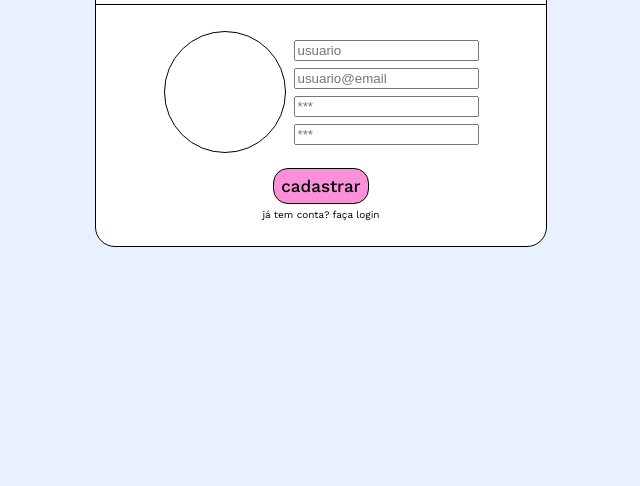
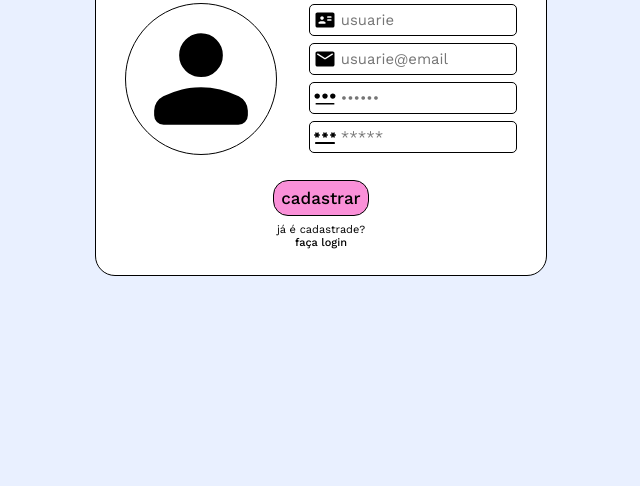
Before and after one commit to mikki-unix/under-construction, a website: page public/cadastro.html in a window 1280 px wide. Shown: the part 314-800 px from the top of the page, without its empty margins (319-959 px from the left). Drawn offline with nearby package versions, Linux system fonts and the light colour scheme.

Commit message:
Cadastro
A tela de cadastro foi totalmente estilizada:

* Segui o padrão que já tinha, adicionando ícones aos inputs.
* Foram editas e adicionadas linhas ao main.css para comportar as decições gerais de design
* Baixei ícones do Google Fonts e já deixei algunss no diretório para utlizar em outras partes.
* Usei um ícone de pessoa para quando não for enviado nenhum arquivo de imagem. Ele também será utilizado em outros espaços
* Quando estava testando a div de erro, percebi que era melhor trocar para uma span. Sendo assim, a seleção do cadastro.js e a saída dos erros de login teve que ser alterada também.

```diff
--- a/public/assets/js/cadastro.js
+++ b/public/assets/js/cadastro.js
@@ -22,7 +22,7 @@ function cadastrarUsuario() {
   const senha = input_senha.value;
   const confirmarSenha = input_confirmar_senha.value;
 
-  const elemento = document.getElementById('div_erro')
+  const elemento = document.getElementById('span_erro')
 
   if (algumErro([usuario, email, senha, confirmarSenha], elemento)) {
     return
--- a/public/assets/js/erroslogin.js
+++ b/public/assets/js/erroslogin.js
@@ -12,7 +12,7 @@ function algumErro(campos = [], elemento, operacao = '') {
 
 function determinarErro(campos = [], operacao = 'cadastro') {
     if (algumCampoVazio(campos)) {
-        return '<p>preencha todos os campos</p>'
+        return 'preencha todos os campos'
 
     } else if (operacao == 'cadastro') {
         const usuario = campos[0]
@@ -20,9 +20,9 @@ function determinarErro(campos = [], operacao = 'cadastro') {
         const senhas = [campos[2], campos[3]]
 
         if (usuarioEhCurto(usuario)) {
-            return '<p>usuário muito curto</p>'
+            return 'usuário muito curto'
         } else if (emailEhInvalido(email)) {
-            return '<p>e-mail inválido</p>'
+            return 'e-mail inválido'
         } else if (algumaSenhaInvalida(senhas)) {
             return
         }
--- a/public/assets/styles/form.css
+++ b/public/assets/styles/form.css
@@ -27,32 +27,61 @@ main > section {
 }
 
 form {
-    width: 70%;
+    width: 87%;
 }
 
 form #label_exibicao {
     aspect-ratio: 1;
-    width: 12rem;
+    width: 15rem;
 
     border-radius: 50%;
     border: var(--borda-padrao);
 
+    background-image: url('../icons/person.svg');
     background-size: cover;
 }
 
-input[type="file" i] {
+input[type="file"] {
     display: none;
 }
+
 
 form section#campos {
     gap: .7rem;
 }
 
+.campo {
+    width: 20rem;
+
+    padding: .3rem;
+    border: var(--borda-padrao);
+    border-radius: .5rem;
+
+    gap: .2rem;
+}
+
+.campo input {
+    width: 100%;
+
+    font-size: 1.49rem;
+}
+
 main button {
-    margin-top: 1.5rem;
+    margin-top: 2.5rem;
 }
 
 main p {
     margin: 0;
-    margin-top: .5rem;
+    margin-top: .7rem;
+
+    font-size: 1.1rem;
+    text-align: center;
 }
+
+#span_erro {
+    margin-top: 1.5rem;
+    margin-bottom: -1rem;
+
+    font-size: 1.45rem;
+    font-weight: 450;
+}
--- a/public/assets/styles/main.css
+++ b/public/assets/styles/main.css
@@ -45,19 +45,45 @@
     }
 }
 
+* {
+    font-family: var(--fonte);
+}
+
 h1, h2, h3, strong {
     margin: 0;
-    font-family: var(--fonte);
     font-weight: 600;
+}
+
+a, a:visited {
+    color: inherit;
+    text-decoration: none;
+    font-weight: 500;
+}
+
+a:hover {
+    text-decoration: underline;
+}
+
+a:active {
+    vertical-align: center;
+    font-size: 1rem;
 }
 
 button {
     border: var(--borda-padrao);
-    font-family: var(--fonte);
 }
 
 button:hover {
     cursor: pointer;
+}
+
+input {
+    border: none;
+    background: none;
+}
+
+input:focus {
+    outline: 0;
 }
 
 body {
--- a/public/cadastro.html
+++ b/public/cadastro.html
@@ -16,29 +16,50 @@
     </header>
 
     <section class="flex-column">
+
       <form class="flex-space">
         <section class="flex-column">
           <label id="label_exibicao" for="input_upload"></label>
           <input type="file" id="input_upload" onchange="exibirImagem()">
-            <!--
-              `onchange` detecta quando é alterado o input, ou seja, quando recebe um arquivo.
-              é semelhante ao `onclick` num botão
-            -->
+          <!-- `onchange` detecta quando o input é alterado, ou seja, quando recebe um arquivo. é semelhante ao `onclick` num botão -->
         </section>
+
         <section id="campos" class="flex-column">
-          <input id="input_usuario" placeholder="usuario">
-          <input id="input_email" placeholder="usuario@email">
-          <input id="input_senha" placeholder="***">
-          <input id="input_confirmar_senha" placeholder="***">
+
+          <span class="campo flex-space">
+            <img src="assets/icons/badge.svg">
+            <input id="input_usuario" placeholder="usuarie">
+          </span>
+
+          <span class="campo flex-space">
+            <img src="assets/icons/email.svg" class="icon">
+            <input id="input_email" placeholder="usuarie@email">
+          </span>
+
+          <span class="campo flex-space">
+            <img src="assets/icons/password.svg" class="icon">
+            <input id="input_senha" type="password" placeholder="••••••">
+          </span>
+
+          <span class="campo flex-space">
+            <img src="assets/icons/password2.svg" class="icon">
+            <input id="input_confirmar_senha" type="password" placeholder="*****">
+          </span>
+
         </section>
       </form>
 
-      <div id="div_erro" style="display: none"></div>
+      <span id="span_erro" style="display: none">deu xabu</span>
 
       <button class="acao" onclick="cadastrarUsuario()">
         cadastrar
       </button>
-      <p>já tem conta? faça login</p>
+
+      <p>
+        já é cadastrade? <br>
+        <a href="index.html">faça login</a>
+      </p>
+
     </section>
   </main>
 </body>
```
Also changed, not shown: public/assets/icons/badge.svg (added), public/assets/icons/dashboard.svg (added), public/assets/icons/dashboard2.svg (added), public/assets/icons/email.svg (added), public/assets/icons/leaderboard.svg (added), public/assets/icons/password.svg (added), public/assets/icons/password2.svg (added), public/assets/icons/person.svg (added).
